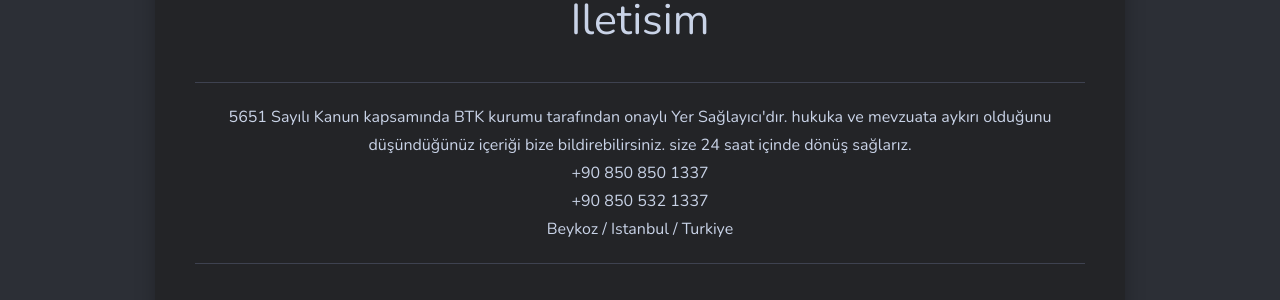
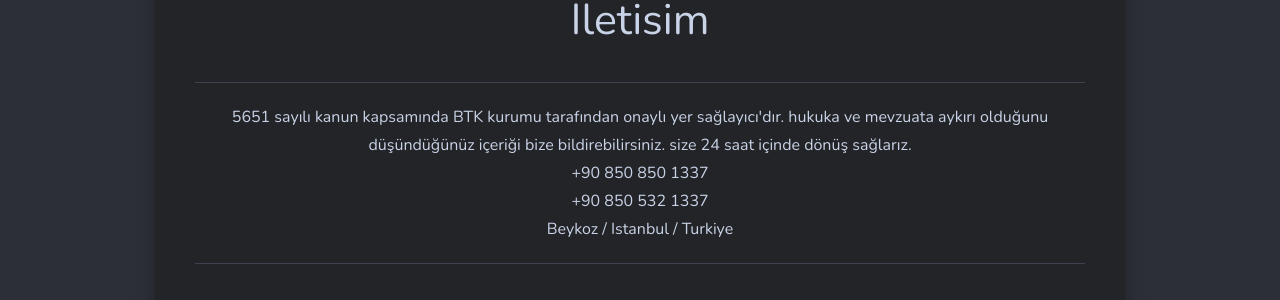
Before and after one commit to 1337software/1337software.github.io, a Jekyll site: the page built from _pages/iletisim.md, in a window 1280 px wide. Shown: the part 151-451 px from the top of the page. Built offline with Jekyll 4.4.1, drawn with Linux system fonts in a browser that asks for light colours; nearby versions of some CDN libraries.

```diff
--- a/_pages/iletisim.md
+++ b/_pages/iletisim.md
@@ -4,7 +4,7 @@ title: Iletisim
 permalink: /iletisim/
 ---
 
-<center>5651 Sayılı Kanun kapsamında BTK kurumu tarafından onaylı Yer Sağlayıcı'dır.
+<center>5651 sayılı kanun kapsamında BTK kurumu tarafından onaylı yer sağlayıcı'dır.
 
 hukuka ve mevzuata aykırı olduğunu düşündüğünüz içeriği bize bildirebilirsiniz.
 size 24 saat içinde dönüş sağlarız.
```
